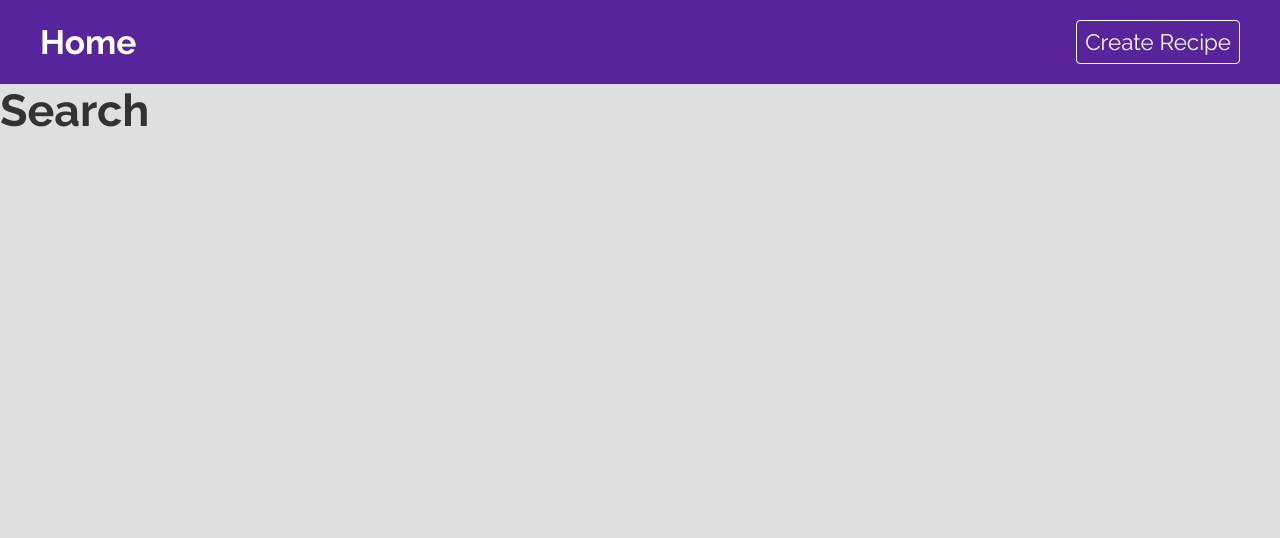
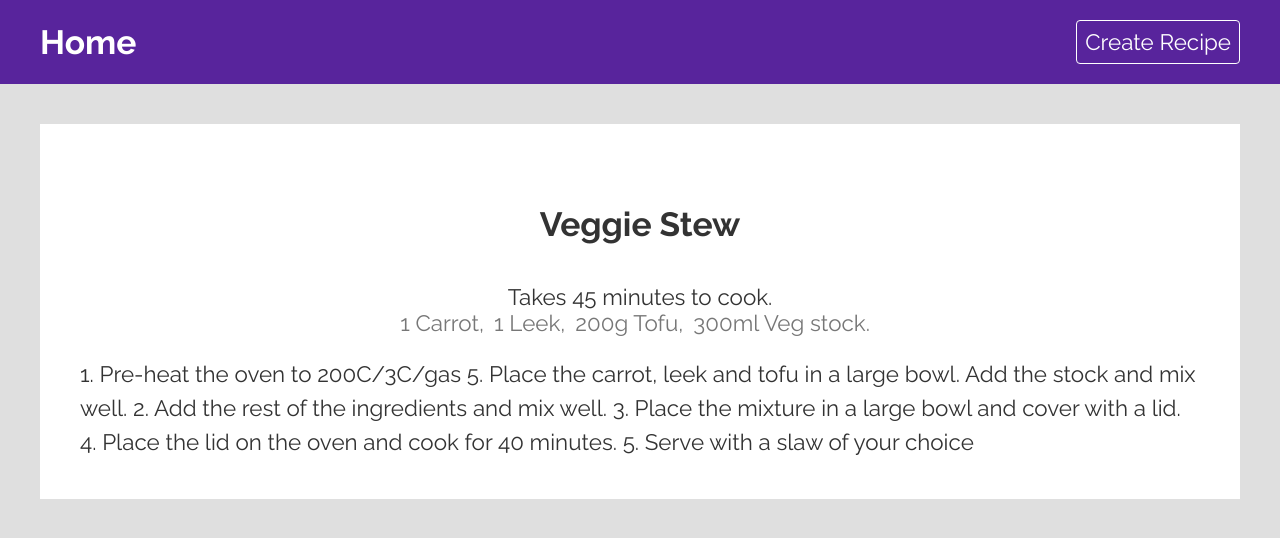
Before and after one commit to StephensGit/recipe-app, a React (Create React App) app: page /recipes/1 in a window 1280 px wide. Shown: the top 538 px of the page. Built offline with nearby package versions, Linux system fonts and the light colour scheme; data requests are answered from the project's data file.

Commit message:
Fetching all recipes and outputting to home page, also fetching individual recipes and outputting on Recipe page

```diff
--- a/src/App.js
+++ b/src/App.js
@@ -6,7 +6,7 @@ import Navbar from './components/Navbar';
 // Import page components
 import Create from './pages/create/Create';
 import Home from './pages/home/Home';
-import Recipe from './pages/search/Search';
+import Recipe from './pages/recipe/Recipe';
 import Search from './pages/search/Search';
 
 // CSS
--- a/src/components/RecipeList.js
+++ b/src/components/RecipeList.js
@@ -1,4 +1,6 @@
 import { Link } from 'react-router-dom';
+
+// styles
 import './RecipeList.css';
 
 export default function RecipeList({ recipes }) {
@@ -9,9 +11,7 @@ export default function RecipeList({ recipes }) {
           <h3>{recipe.title}</h3>
           <p>{recipe.cookingTime} to make.</p>
           <div>{recipe.method.substring(0, 100)}...</div>
-          <Link to={`http://localhost:3000/recipes/${recipe.id}`}>
-            Cook This
-          </Link>
+          <Link to={`/recipes/${recipe.id}`}>Cook This</Link>
         </div>
       ))}
     </div>
--- a/src/pages/home/Home.js
+++ b/src/pages/home/Home.js
@@ -1,4 +1,4 @@
-import { useFetch } from '../../hooks/UseFetch';
+import { useFetch } from '../../hooks/useFetch';
 import RecipeList from '../../components/RecipeList';
 // import styles
 import './Home.css';
--- a/src/pages/recipe/Recipe.css
+++ b/src/pages/recipe/Recipe.css
@@ -0,0 +1,29 @@
+.recipe {
+  max-width: 1200px;
+  margin: 40px auto;
+  text-align: center;
+  background: #fff;
+  padding: 40px;
+  box-sizing: border-box;
+}
+.recipe ul {
+  display: flex;
+  padding: 0;
+  justify-content: center;
+  margin-top: 0;
+}
+.recipe li {
+  list-style-type: none;
+  margin-right: 10px;
+  color: #777;
+}
+.recipe li::after {
+  content: ',';
+}
+.recipe li:last-child::after {
+  content: '.';
+}
+.method {
+  text-align: left;
+  line-height: 1.5em;
+}
--- a/src/pages/recipe/Recipe.js
+++ b/src/pages/recipe/Recipe.js
@@ -1,8 +1,30 @@
+import { useParams } from 'react-router-dom';
+import { useFetch } from '../../hooks/useFetch';
+
+// styles
 import './Recipe.css';
+
 export default function Recipe() {
+  const { id } = useParams();
+  const url = 'http://localhost:3000/recipes/' + id;
+  const { error, isPending, data: recipe } = useFetch(url);
+
   return (
-    <div>
-      <h1>Recipe</h1>
+    <div className='recipe'>
+      {error && <p className='error'>{error}</p>}
+      {isPending && <p className='loading'>Loading...</p>}
+      {recipe && (
+        <>
+          <h2 className='page-title'>{recipe.title}</h2>
+          <p>Takes {recipe.cookingTime} to cook.</p>
+          <ul>
+            {recipe.ingredients.map((ingredient) => (
+              <li key={ingredient}>{ingredient}</li>
+            ))}
+          </ul>
+          <p className='method'>{recipe.method}</p>
+        </>
+      )}
     </div>
   );
 }
```
